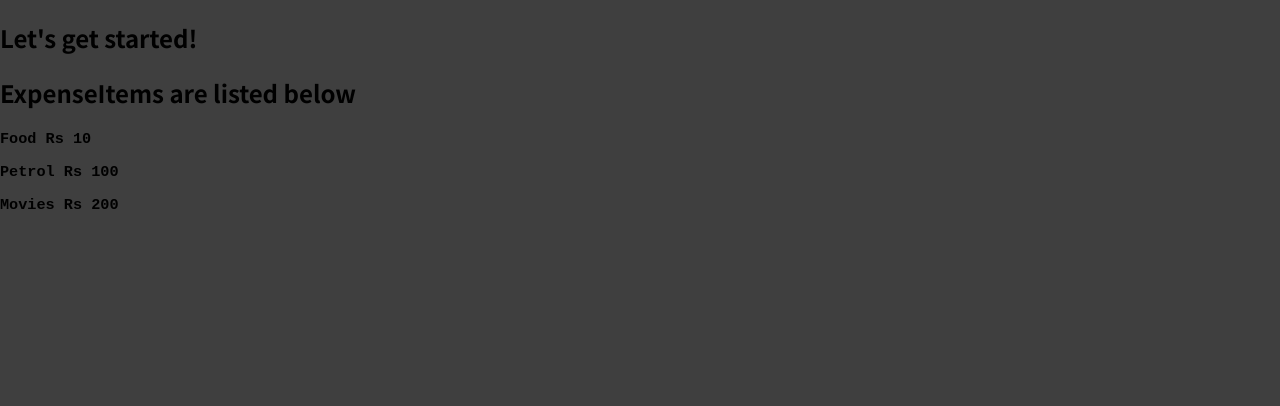
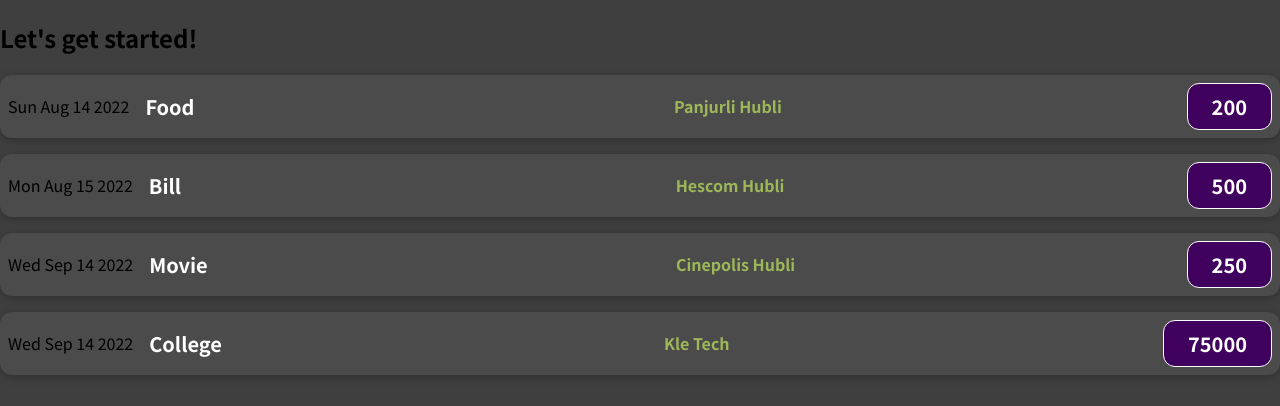
Before and after one commit to Zuber-GitHub/React-Practice, a JavaScript app: page / in a window 1280 px wide. Shown: the top 406 px of the page. Built offline with nearby package versions, Linux system fonts and the light colour scheme.

Commit message:
Looping in JSX

```diff
--- a/src/App.js
+++ b/src/App.js
@@ -1,9 +1,24 @@
 import ExpenseItem  from "./Components/ExpenseItems";
 function App() {
+  const expenses = [
+    {title: 'Food', amount: 200,date : new Date(2022,7 ,14).toString().slice(0,15),location: 'Panjurli Hubli'},
+    {title: 'Bill', amount: 500,date : new Date(2022,7 ,15).toString().slice(0,15),location: 'Hescom Hubli'},
+    {title: 'Movie', amount: 250,date : new Date(2022,8 ,14).toString().slice(0,15),location: 'Cinepolis Hubli'},
+    {title: 'College', amount: 75000,date : new Date(2022,8 ,14).toString().slice(0,15),location: 'Kle Tech'}
+  ];
   return (
     <div>
       <h2>Let's get started!</h2>
-      <ExpenseItem></ExpenseItem>
+      {expenses.map(item=>
+        {
+          return (
+            <ExpenseItem title={item.title} amount = {item.amount}
+            date ={item.date} location={item.location}></ExpenseItem>
+          )
+        })}
+
+
+
     </div>
   );
 }
--- /dev/null
+++ b/src/Components/ExpenseItems.css
@@ -0,0 +1,63 @@
+.expense-item {
+    display: flex;
+    justify-content: space-between;
+    align-items: center;
+    box-shadow: 0 2px 8px rgba(0, 0, 0, 0.25);
+    padding: 0.5rem;
+    margin: 1rem 0;
+    border-radius: 12px;
+    background-color: #4b4b4b;
+  }
+
+  .expense-item__description {
+    display: flex;
+    flex-direction: column;
+    gap: 1rem;
+    align-items: flex-end;
+    flex-flow: column-reverse;
+    justify-content: flex-start;
+    flex: 1;
+  }
+
+  .expense-item h2 {
+    color: #3a3a3a;
+    font-size: 1rem;
+    flex: 1;
+    margin: 0 1rem;
+    color: white;
+  }
+  .expense-item h3 {
+    color: #3a3a3a;
+    font-size: 1rem;
+    flex: 1;
+    margin: 0 1rem;
+    color: rgb(158, 184, 89);
+  }
+
+  .expense-item__price {
+    font-size: 1rem;
+    font-weight: bold;
+    color: white;
+    background-color: #40005d;
+    border: 1px solid white;
+    padding: 0.5rem;
+    border-radius: 12px;
+  }
+
+  @media (min-width: 580px) {
+    .expense-item__description {
+      flex-direction: row;
+      align-items: center;
+      justify-content: flex-start;
+      flex: 1;
+    }
+
+    .expense-item__description h2 {
+      font-size: 1.25rem;
+    }
+
+    .expense-item__price {
+      font-size: 1.25rem;
+      padding: 0.5rem 1.5rem;
+    }
+  }
--- a/src/Components/ExpenseItems.js
+++ b/src/Components/ExpenseItems.js
@@ -1,14 +1,20 @@
-function ExpenseItem()
+import './ExpenseItems.css'
+function ExpenseItem(props)
 {
-    return  <div>
-        <h2> ExpenseItems are listed below</h2>
-        <pre>
-            <h3>Food Rs 10</h3>
-            <h3>Petrol Rs 100</h3>
-            <h3>Movies Rs 200</h3>
-        </pre>
 
-    </div>
+    const  LocationOfExpenditure = 'Panjurli Hubli'
+    return (
+        <div className="expense-item">
+            <div>{props.date}</div>
+            <div className="expense-item__description">
+                <h2>{props.title}</h2>
+                <h3>{props.location}</h3>
+                <div className="expense-item__price">{props.amount}</div>
+
+
+            </div>
+        </div>
+    );
 
 }
 
```
